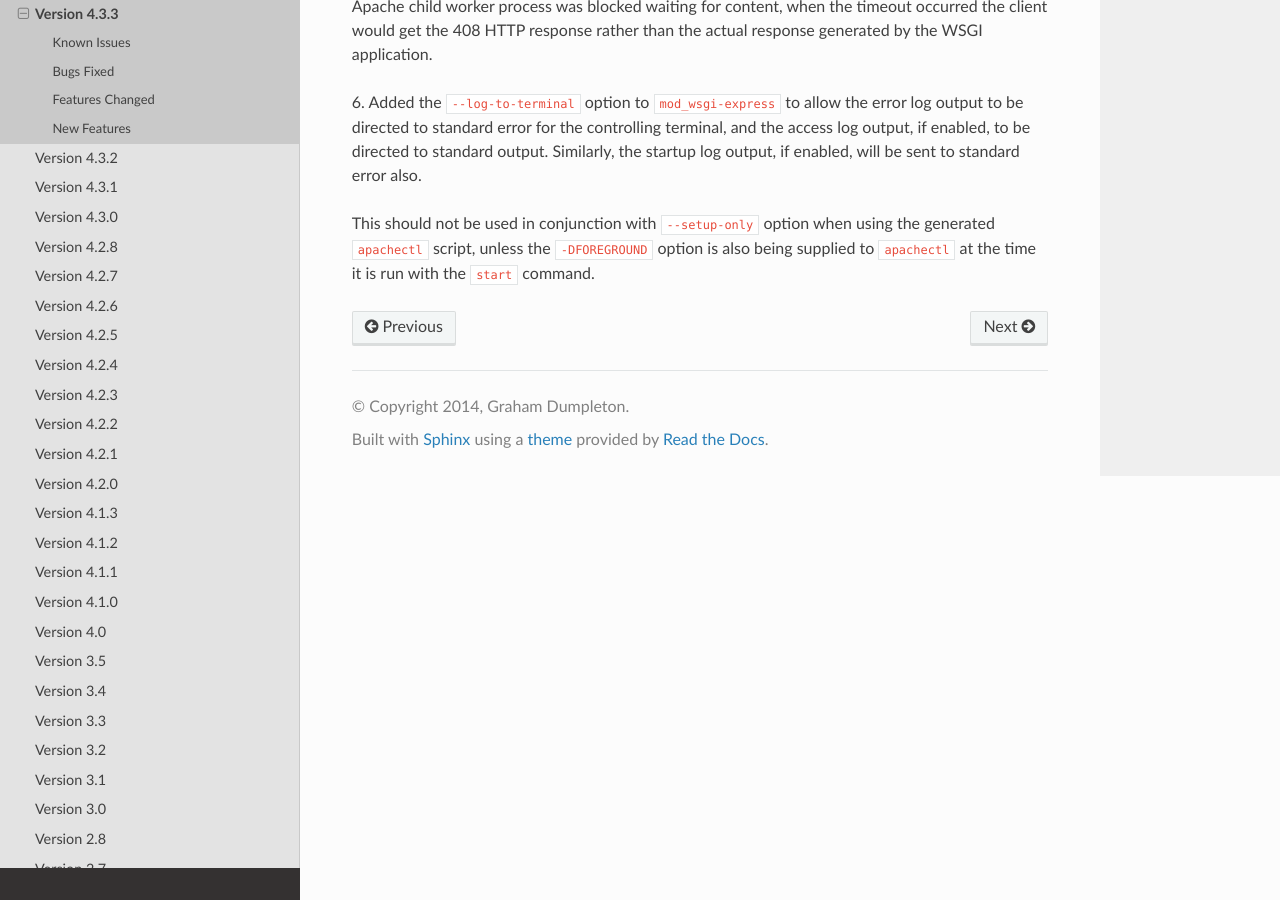
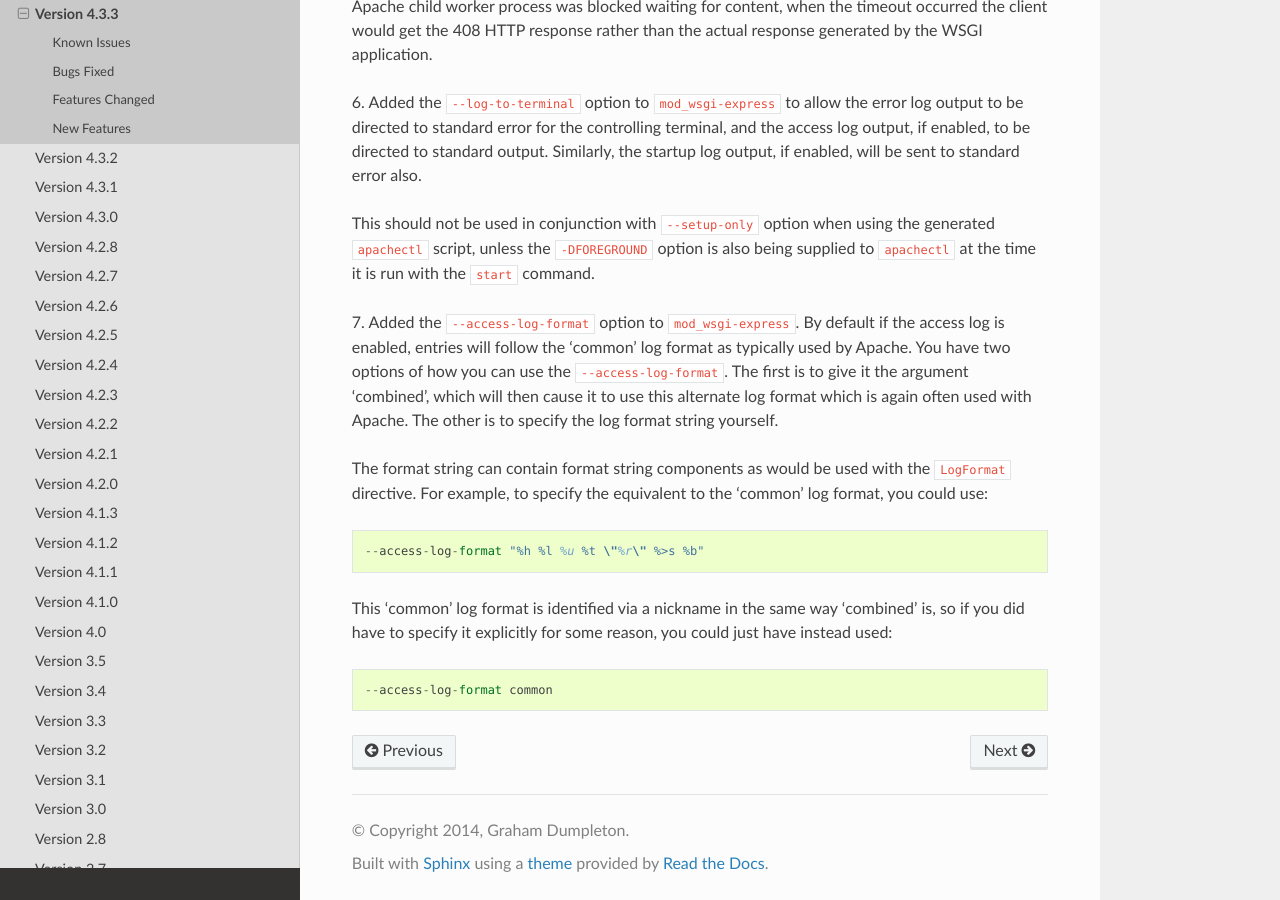
Before and after one commit to GrahamDumpleton/mod_wsgi, a Sphinx documentation site: the page built from docs/release-notes/version-4.3.3.rst, in a window 1280 px wide and 900 px high, scrolled down 3759 px. Built offline with Sphinx 7.4.7 and the Read the Docs theme 2.0.0, drawn with Linux system fonts in a browser that asks for light colours.

Commit message:
Added the --access-log-format option to mod_wsgi-express.

```diff
--- a/docs/release-notes/version-4.3.3.rst
+++ b/docs/release-notes/version-4.3.3.rst
@@ -202,3 +202,23 @@ This should not be used in conjunction with ``--setup-only`` option when
 using the generated ``apachectl`` script, unless the ``-DFOREGROUND``
 option is also being supplied to ``apachectl`` at the time it is run with
 the ``start`` command.
+
+7. Added the ``--access-log-format`` option to ``mod_wsgi-express``. By
+default if the access log is enabled, entries will follow the 'common' log
+format as typically used by Apache. You have two options of how you can use
+the ``--access-log-format``. The first is to give it the argument
+'combined', which will then cause it to use this alternate log format
+which is again often used with Apache. The other is to specify the log
+format string yourself.
+
+The format string can contain format string components as would be used
+with the ``LogFormat`` directive. For example, to specify the equivalent to
+the 'common' log format, you could use::
+
+    --access-log-format "%h %l %u %t \"%r\" %>s %b"
+
+This 'common' log format is identified via a nickname in the same way
+'combined' is, so if you did have to specify it explicitly for some reason,
+you could just have instead used::
+
+    --access-log-format common
```
Also changed, not shown: src/server/__init__.py (+20 -2 lines).
